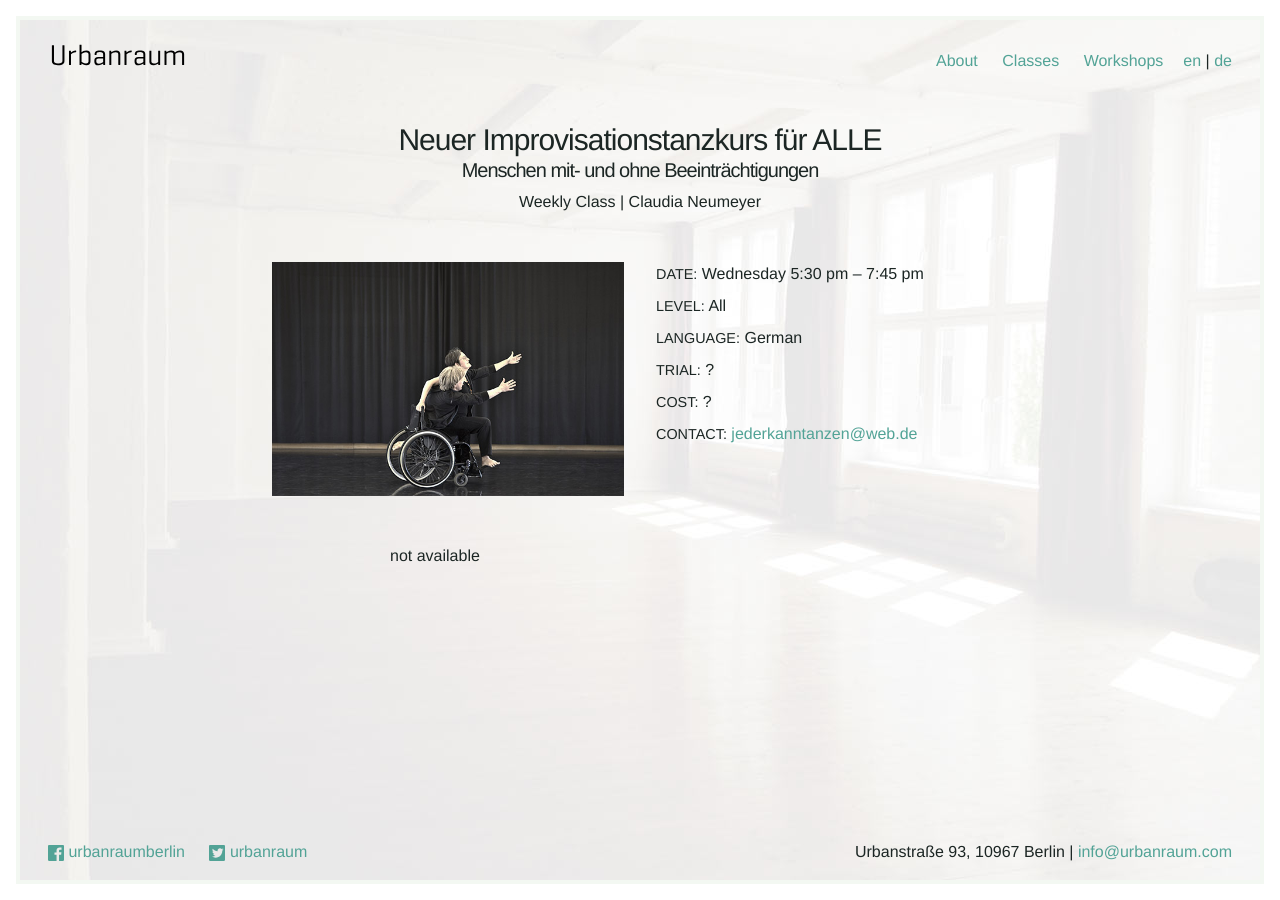
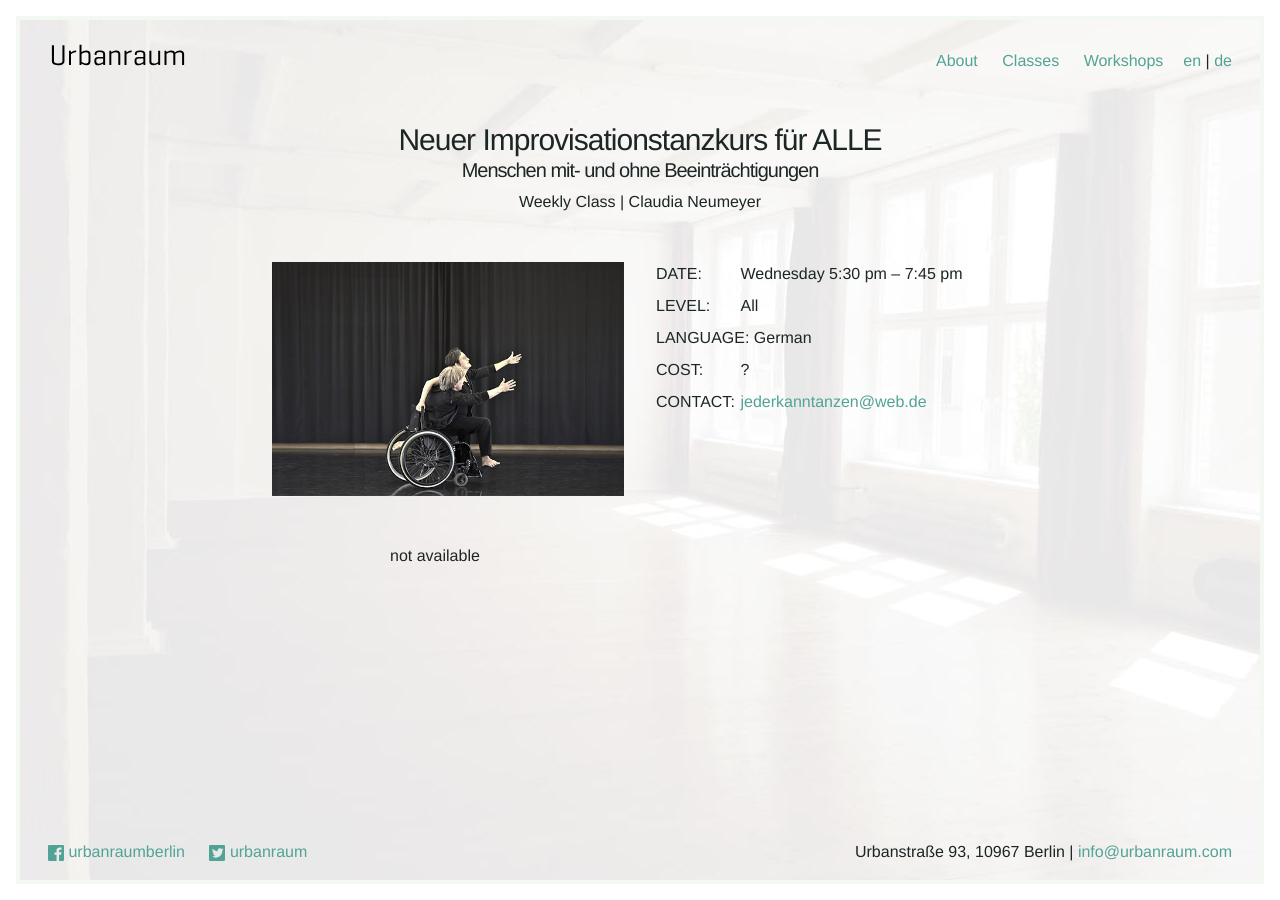
Before and after one commit to Kriesse/urbanraum, a Jekyll site: the page built from _classes/improvisation-fuer-alle.md, in a window 1280 px wide. Built offline with Jekyll 4.4.1, drawn with Linux system fonts in a browser that asks for light colours; nearby versions of some CDN libraries.

Commit message:
Korrekturen

```diff
--- a/_classes/improvisation-fuer-alle.md
+++ b/_classes/improvisation-fuer-alle.md
@@ -24,9 +24,6 @@ endtime_de: "19:45 Uhr"
 language_en: "German"
 language_de: "Deutsch"
 
-trial_en: "?"
-trial_de: "?"
-
 description_en: "not available"
 
 description_de: "Wir nehmen achtsam Kontakt zum Raum um uns herum, zu uns selbst und den Anderen auf und probieren in diesem geschützten Rahmen spielerisch und mit Spaß aus, welche Bewegungen mit uns selbst und den Anderen möglich sind."
--- a/_config.yml
+++ b/_config.yml
@@ -16,9 +16,7 @@ termin_de: "Termin"
 level_en: "Level"
 level_de: "Level"
 language_en: "Language"
-language_de: "Kurssprache"
-duration_en: "Duration"
-duration_de: "Dauer"
+language_de: "Sprache"
 cost_en: "Cost"
 cost_de: "Kosten"
 trial_de: "Probestunde"
--- a/_layouts/post.html
+++ b/_layouts/post.html
@@ -52,42 +52,53 @@ email: testde
         <ul class="post__list">
           <li>
             <span class="label" data-en="{{ site.termin_en }}" data-de="{{ site.termin_de }}">{{ site.termin_en }}</span>
+            <span class="detail">
                <span data-en="{{ page.weekday_en }}" data-de="{{ page.weekday_de }}">{{ page.weekday_en }}</span>
 
               {% if page.date_en || page.date_de %}
                  <span data-en="{{ page.date_en }}" data-de="{{ page.date_de }}">{{ page.date_en }}</span>,
                {% endif %}
                <span data-en="{{ page.time_en }}" data-de="{{ page.time_de }}">{{ page.time_en }}</span>
+
+               {% if page.endtime_en || page.endtime_de %}
                –
                <span data-en="{{ page.endtime_en }}" data-de="{{ page.endtime_de }}">{{ page.endtime_en }}</span>
+               {% endif %}
+
+            </span>
+
           </li>
           <li>
             <span class="label" data-en="{{ site.level_en }}" data-de="{{ site.level_de }}">{{ site.level_en }}</span>
             {% if page.level_en || page.level_de %}
-            <span data-en="{{ page.level_en }}" data-de="{{ page.level_de }}">{{ page.level_en }}</span>
+            <span class="detail" data-en="{{ page.level_en }}" data-de="{{ page.level_de }}">{{ page.level_en }}</span>
             {% else %}
-              <span data-en="{{ site.level-all_en }}" data-de="{{ site.level-all_de }}">{{ site.level-all_en }}</span>
+              <span  class="detail" data-en="{{ site.level-all_en }}" data-de="{{ site.level-all_de }}">{{ site.level-all_en }}</span>
             {% endif %}
           </li>
 
           <li>
             <span class="label" data-en="{{ site.language_en }}" data-de="{{ site.language_de }}">{{ site.language_en }}</span>
-            <span data-en="{{ page.language_en }}" data-de="{{ page.language_de }}">{{ page.language_en }}</span>
+            <span class="detail" data-en="{{ page.language_en }}" data-de="{{ page.language_de }}">{{ page.language_en }}</span>
           </li>
           {% if page.trial_en || page.trial_de %}
           <li>
             <span class="label" data-en="{{ site.trial_en }}" data-de="{{ site.trial_de }}">{{ site.trial_en }}</span>
-            <span data-en="{{ page.trial_en }}" data-de="{{ page.trial_de }}">{{ page.trial_en }}</span>
+            <span class="detail" data-en="{{ page.trial_en }}" data-de="{{ page.trial_de }}">{{ page.trial_en }}</span>
           </li>
           {% endif %}
 
           <li>
             <span class="label" data-en="{{ site.cost_en }}" data-de="{{ site.cost_de }}">{{ site.cost_en }}</span>
-            <span data-en="{{ page.price_en }}" data-de="{{ page.price_de }}">{{ page.price_en }}</span>
+            <span class="detail" data-en="{{ page.price_en }}" data-de="{{ page.price_de }}">
+              {{ page.price_en }}
+            </span>
           </li>
           <li>
             <span class="label" data-en="{{ site.contact_en }}" data-de="{{ site.contact_de }}">{{ site.contact_en }}</span>
+            <span class="detail" >
               <a href="mailto:{{ page.email }}">{{ page.email }}</a>
+            </span>
           </li>
         </ul>
       </div>
--- a/_sass/_posts.scss
+++ b/_sass/_posts.scss
@@ -51,7 +51,6 @@
 }
 
 .post__aside {
-
   @include media-query-min($on-tablet) {
     width: 50%;
     float: right;
@@ -82,9 +81,18 @@
   li {
     margin-bottom: .5em;
   }
+  .detail {
+    display: inline-block;
+    vertical-align: top;
+  }
   .label {
     text-transform: uppercase;
-    font-size: .9em;
+    min-width: 80px;
+    display: block;
+    vertical-align: top;
+    @include media-query-min($on-tablet) {
+      display: inline-block;
+    }
     &:after {
       content: ":"
     }
```
Also changed, not shown: _classes/profitraining.md (+0 -3 lines). Lines whose indentation alone changed are shown as unchanged.
